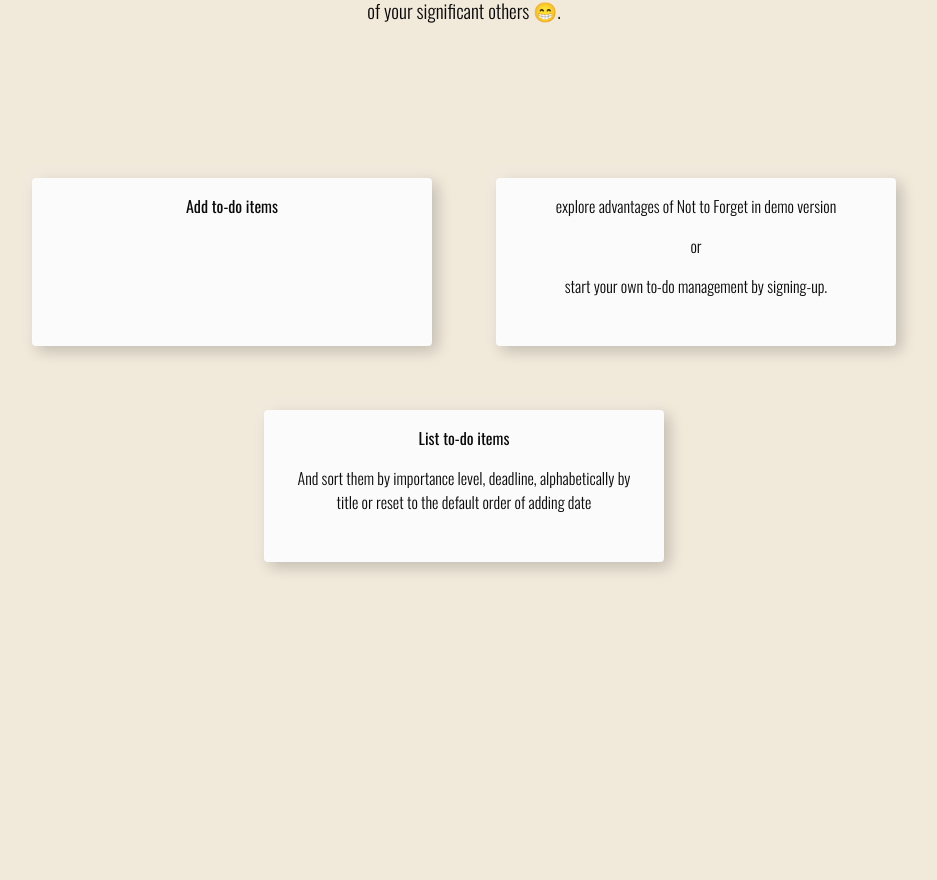
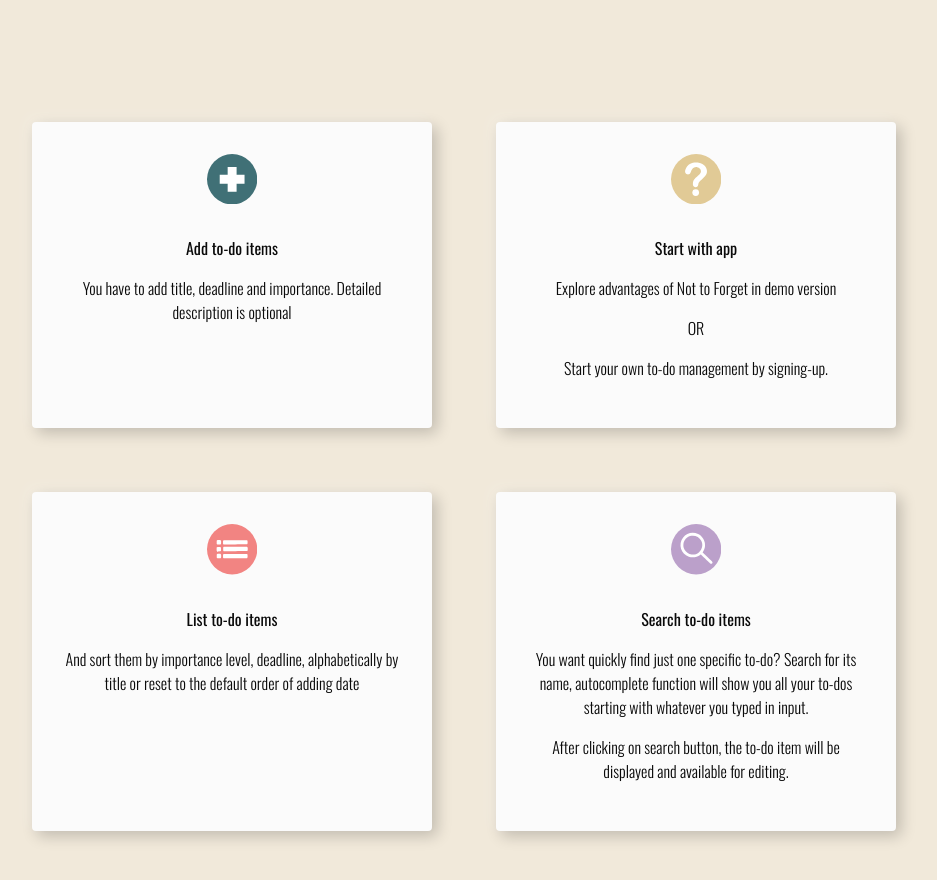
Before and after one commit to Alice-Rez/Not-to-forget, a React (Create React App) app: page /help in a window 1280 px wide. Shown: the part 536-1416 px from the top of the page, without its empty margins (176-1113 px from the left). Before the commit the page ends 1258 px from the top, so only its background shows below. Built offline with nearby package versions, Linux system fonts and the light colour scheme; a web font is replaced by a local one.

Commit message:
added and styled content

```diff
--- a/src/components/Help.jsx
+++ b/src/components/Help.jsx
@@ -3,7 +3,7 @@ import React, { Component } from "react";
 export default class Help extends Component {
   render() {
     return (
-      <section>
+      <React.Fragment>
         <section className="section-main">
           <h2>Clever management of your to-dos</h2>
           <p className="lead-p">
@@ -17,17 +17,131 @@ export default class Help extends Component {
         </section>
         <section className="my-card-deck">
           <article className="card-white">
+            <figure>
+              <svg
+                xmlns="http://www.w3.org/2000/svg"
+                version="1.1"
+                id="SVGRoot"
+                viewBox="0 0 16 16"
+                role="presentation"
+                focusable="false"
+              >
+                <g id="circle" fill-opacity="1">
+                  <circle
+                    id="path1453"
+                    cx="7.9812"
+                    cy="8.0188"
+                    r="7.9812"
+                    fill="#407076"
+                  />
+                  <path
+                    d="M9.3979 9.4605h2.522V6.6233h-2.522v-2.522H6.5606v2.522h-2.522v2.8372h2.522v2.522H9.398v-2.522z"
+                    id="path1436-3"
+                    fill="#fff"
+                  />
+                </g>
+              </svg>
+            </figure>
             <p>
               <strong>Add to-do items</strong>
             </p>
-            <p></p>
+            <p>
+              You have to add title, deadline and importance. Detailed
+              description is optional
+            </p>
           </article>
           <article className="card-white">
-            <p>explore advantages of Not to Forget in demo version</p>
-            <p>or</p>
-            <p>start your own to-do management by signing-up.</p>
+            <figure>
+              <svg
+                xmlns="http://www.w3.org/2000/svg"
+                version="1.1"
+                id="SVGRoot"
+                viewBox="0 0 16 16"
+                role="presentation"
+                focusable="false"
+              >
+                <g id="layer1" fill-opacity="1">
+                  <circle
+                    id="path1453"
+                    cx="7.981"
+                    cy="8.019"
+                    r="7.981"
+                    fill="#e1ca96"
+                  />
+                  <path
+                    d="M8.2622 10.4074c.2004-.1325.2905-.3042.3985-.7589.1626-.6848.2397-.7855 1.435-1.872.971-.8826 1.2424-1.2986 1.3224-2.0277.1598-1.4572-.9328-2.7182-2.5963-2.9964-.543-.0908-1.4185-.0632-1.8684.059-.8922.2422-1.6897.8213-2.1134 1.5344-.3422.576-.4635 1.261-.2843 1.6057.2158.4152.7.6236 1.116.4801.3096-.1067.4633-.3013.6481-.8207.2405-.6756.5414-1.1049.896-1.278.2765-.1351.7786-.202 1.0965-.146.7226.1273 1.192.6328 1.1946 1.2861.0019.4808-.1958.7814-.9492 1.4432-1.1726 1.0302-1.4692 1.4485-1.5932 2.2474-.1373.884.1893 1.3926.8749 1.3626.2055-.009.2947-.034.4228-.1188z"
+                    id="path3487-9"
+                    fill="#fff"
+                  />
+                  <ellipse
+                    id="path3534"
+                    cx="7.8437"
+                    cy="12.2638"
+                    rx="1.0625"
+                    ry="1.0884"
+                    fill="#fff"
+                  />
+                </g>
+              </svg>
+            </figure>
+            <p>
+              <strong>Start with app</strong>
+            </p>
+            <p>Explore advantages of Not to Forget in demo version</p>
+            <p>OR</p>
+            <p>Start your own to-do management by signing-up.</p>
           </article>
           <article className="card-white">
+            <figure>
+              <svg
+                xmlns="http://www.w3.org/2000/svg"
+                version="1.1"
+                id="SVGRoot"
+                viewBox="0 0 16 16"
+                role="presentation"
+                focusable="false"
+              >
+                <g id="layer1" fill-opacity="1">
+                  <circle
+                    id="path1453"
+                    cx="7.981"
+                    cy="8.019"
+                    r="7.981"
+                    fill="#f28482"
+                  />
+                  <path
+                    d="M12.7338 10.8357c.1114-.0596.1592-.255.1592-.651 0-.4228-.045-.5827-.1812-.6447-.0712-.0325-1.103-.0449-3.744-.0449-3.6666 0-3.7595.0033-3.8468.134-.016.0238-.0292.2727-.0296.553-.0005.4696.0062.517.0851.601l.0857.0912H8.962c2.338 0 3.7263-.0142 3.7718-.0386z"
+                    id="path2092-6"
+                    fill="#fff"
+                  />
+                  <path
+                    d="M4.3452 8.5918c.1147-.1146.1152-.1173.1152-.594 0-.4768-.0005-.4795-.1152-.5942-.1145-.1145-.1179-.1151-.5889-.1151-.444 0-.4806.0059-.5842.095l-.1106.0952v1.0381l.1106.0951c.1036.0892.1403.0951.5842.0951.471 0 .4744-.0006.5889-.1152z"
+                    id="path2092-6-7"
+                    fill="#fff"
+                  />
+                  <path
+                    d="M4.3787 10.7705c.1147-.1147.1152-.1173.1152-.5941 0-.4768-.0005-.4795-.1152-.5941-.1145-.1146-.1179-.1152-.5889-.1152-.4439 0-.4806.0059-.5842.095l-.1106.0952v1.0381l.1106.0951c.1036.0892.1403.0951.5842.0951.471 0 .4744-.0006.5889-.1151z"
+                    id="path2092-6-7-5"
+                    fill="#fff"
+                  />
+                  <path
+                    d="M4.3637 6.4036c.1146-.1146.1151-.1173.1151-.594 0-.4768-.0005-.4795-.1151-.5942-.1146-.1145-.118-.1151-.589-.1151-.4439 0-.4806.0059-.5842.095l-.1105.0952v1.0381l.1105.0951c.1036.0892.1403.0951.5843.0951.471 0 .4743-.0006.5889-.1152z"
+                    id="path2092-6-7-3"
+                    fill="#fff"
+                  />
+                  <path
+                    d="M12.7835 8.5976c.1114-.0596.1592-.255.1592-.651 0-.4229-.0449-.5827-.1811-.6448-.0713-.0325-1.1032-.0448-3.7441-.0448-3.6666 0-3.7595.0032-3.8468.134-.0159.0238-.0292.2727-.0295.553-.0006.4696.0061.517.085.601l.0857.0911h3.6998c2.338 0 3.7263-.0142 3.7718-.0385z"
+                    id="path2092-6-5"
+                    fill="#fff"
+                  />
+                  <path
+                    d="M12.7338 6.4618c.1114-.0596.1592-.255.1592-.651 0-.4229-.045-.5827-.1812-.6448-.0712-.0324-1.103-.0448-3.744-.0448-3.6666 0-3.7595.0032-3.8468.134-.016.0238-.0292.2727-.0296.553-.0005.4696.0062.517.0851.601l.0857.0912H8.962c2.338 0 3.7263-.0142 3.7718-.0386z"
+                    id="path2092-6-6"
+                    fill="#fff"
+                  />
+                </g>
+              </svg>
+            </figure>
             <p>
               <strong>List to-do items</strong>
             </p>
@@ -36,8 +150,47 @@ export default class Help extends Component {
               title or reset to the default order of adding date
             </p>
           </article>
+          <article className="card-white">
+            <figure>
+              <svg
+                xmlns="http://www.w3.org/2000/svg"
+                version="1.1"
+                id="SVGRoot"
+                viewBox="0 0 16 16"
+                role="presentation"
+                focusable="false"
+              >
+                <g id="layer1" fill-opacity="1">
+                  <circle
+                    id="path1453"
+                    cx="7.981"
+                    cy="8.019"
+                    r="7.981"
+                    fill="#bba0ca"
+                  />
+                  <path
+                    d="M12.9317 12.613c.113-.043.2584-.2544.2586-.376 0-.0437-.0309-.1346-.0688-.202-.038-.0674-.6985-.721-1.4679-1.4525a1486.7228 1486.7228 0 01-1.5085-1.4354l-.1096-.1053.1776-.2706c.2199-.3346.3899-.7373.5029-1.191.126-.5057.1177-1.3016-.019-1.8251-.1764-.6751-.4805-1.2251-.956-1.7292-.3619-.3836-.6742-.6119-1.1412-.834-1.694-.8058-3.6531-.3281-4.7935 1.1687-1.587 2.0831-.6556 5.1206 1.8456 6.0184 1.166.4185 2.628.1856 3.6079-.575.0812-.063.1645-.1087.1849-.1014.0205.0072.7056.6515 1.5226 1.4317s1.5228 1.4401 1.5686 1.4664c.1018.0586.261.0635.3958.0122zm-6.381-2.922c-.9781-.1246-1.827-.7098-2.2824-1.5735-.2569-.4873-.3471-.8555-.3471-1.4162 0-1.0468.4704-1.9322 1.333-2.5086.5195-.3472 1.025-.4952 1.692-.4955C8.0772 3.697 9.075 4.3064 9.6 5.3186c.278.5358.3826 1.0975.3162 1.6979-.0902.8158-.463 1.5083-1.0785 2.0035-.6783.5456-1.4633.776-2.2869.671z"
+                    id="path2818-2"
+                    fill="#fff"
+                  />
+                </g>
+              </svg>
+            </figure>
+            <p>
+              <strong>Search to-do items</strong>
+            </p>
+            <p>
+              You want quickly find just one specific to-do? Search for its
+              name, autocomplete function will show you all your to-dos starting
+              with whatever you typed in input.
+            </p>
+            <p>
+              After clicking on search button, the to-do item will be displayed
+              and available for editing.
+            </p>
+          </article>
         </section>
-      </section>
+      </React.Fragment>
     );
   }
 }
--- a/src/styles/Help.css
+++ b/src/styles/Help.css
@@ -6,3 +6,8 @@ h2 {
 .lead-p {
   font-size: 1.2rem;
 }
+
+article svg {
+  width: 15%;
+  margin-top: 1em;
+}
```
